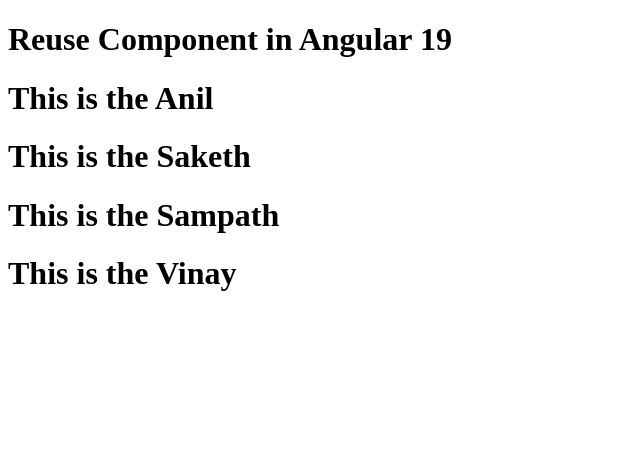
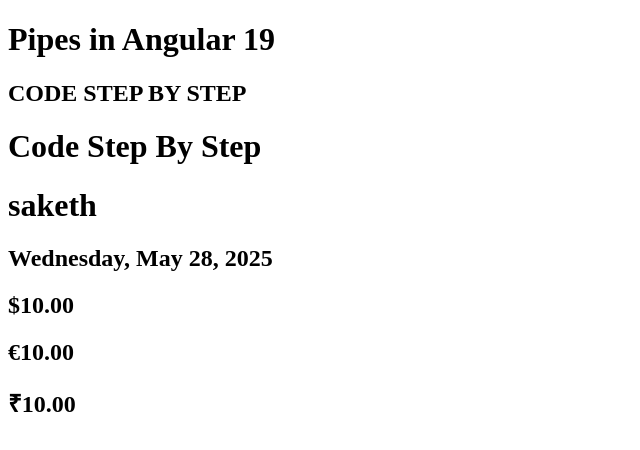
Before and after one commit to SakethSampathVinay/learn-angular, an Angular app: page / in a window 1280 px wide. Shown: the top 450 px of the page, without its empty margins (0-640 px from the left). Built offline with nearby package versions, Linux system fonts and the light colour scheme.

Commit message:
learned pipes

```diff
--- a/src/app/app.component.html
+++ b/src/app/app.component.html
@@ -45,4 +45,6 @@
 </select> -->
 
 
-<app-reuse-component></app-reuse-component>
+<!-- <app-reuse-component></app-reuse-component> -->
+
+<app-pipes></app-pipes>
--- a/src/app/app.component.ts
+++ b/src/app/app.component.ts
@@ -22,13 +22,14 @@
 import { TemplateDrivenFormComponent } from "./template-driven-form/template-driven-form.component";
 import { UserComponent } from "./user/user.component";
 import { ReuseComponentComponent } from "./reuse-component/reuse-component.component";
+import { PipesComponent } from "./pipes/pipes.component";
 
 @Component({
   selector: 'app-root',
   // imports: [RouterOutlet],
   templateUrl: './app.component.html',
   styleUrl: './app.component.css',
-  imports: [ReuseComponentComponent]
+  imports: [PipesComponent]
 })
 export class AppComponent {
   title = 'learn-angular-youtube';
@@ -54,4 +55,6 @@
   }
 
 
+
+
 }
--- /dev/null
+++ b/src/app/pipes/pipes.component.html
@@ -0,0 +1,12 @@
+<h1>Pipes in Angular 19</h1>
+
+<h2>{{title | uppercase}}</h2>
+<h1>{{title | titlecase}}</h1>
+<h1>{{name | lowercase}}</h1>
+
+
+<h2>{{today | date:"fullDate"}}</h2>
+
+<h2>{{amont | currency}}</h2>
+<h2>{{amont | currency:'EUR'}}</h2>
+<h2>{{amont | currency:'INR'}}</h2>
--- /dev/null
+++ b/src/app/pipes/pipes.component.ts
@@ -0,0 +1,15 @@
+import { CommonModule } from '@angular/common';
+import { Component } from '@angular/core';
+
+@Component({
+  selector: 'app-pipes',
+  imports: [CommonModule],
+  templateUrl: './pipes.component.html',
+  styleUrl: './pipes.component.css'
+})
+export class PipesComponent {
+  title = "code step by step";
+  name = "Saketh";
+  today = new Date();
+  amont = 10
+}
```
Also changed, not shown: src/app/pipe/currency-convertor.pipe.ts (added, +12 -0 lines), src/app/pipes/pipes.component.css (added), 2 other files (tests, documents, lock files or other folders).
